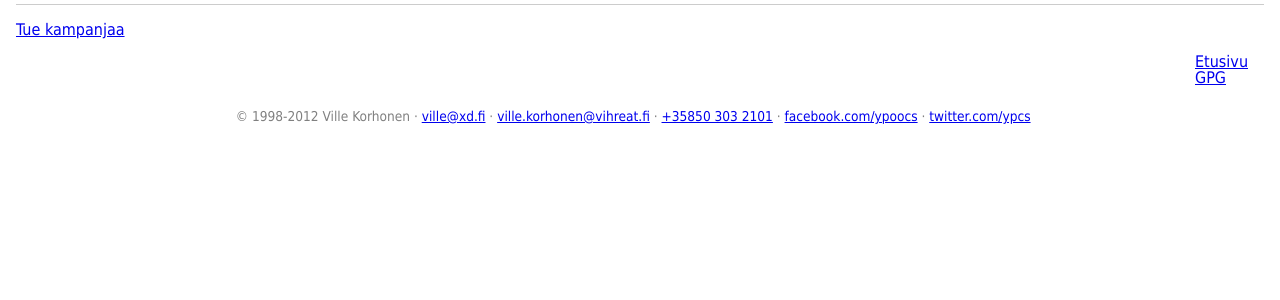
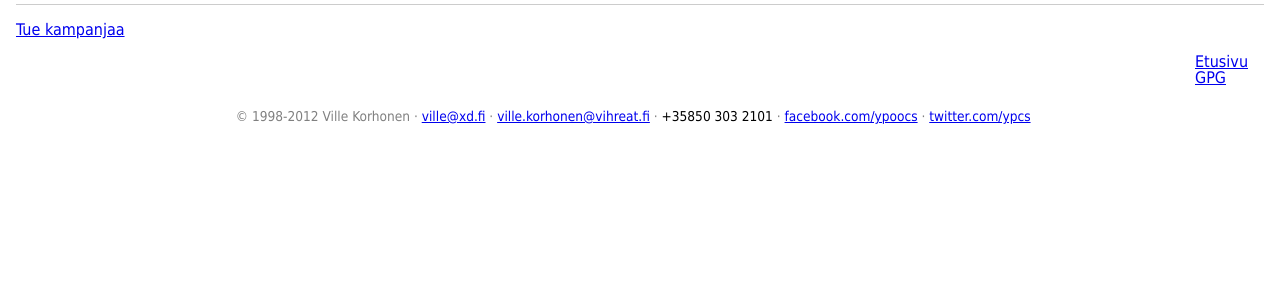
Before and after one commit to annavonzansen/ypcs.github.com, a Jekyll site: the page built from index.html, in a window 1280 px wide. Shown: the part 363-663 px from the top of the page. Built offline with Jekyll 4.4.1, drawn with Linux system fonts in a browser that asks for light colours; nearby versions of some CDN libraries; library files that are not in the unit come from our copies; Markdown is read by kramdown in place of the engine named in the settings.

Commit message:
Updated styles, formatting for tel: urls

```diff
--- /dev/null
+++ b/media/css/define.less
@@ -0,0 +1 @@
+@textcolor: #000;
--- a/media/css/style.css
+++ b/media/css/style.css
@@ -55,6 +55,13 @@ ul {
 .quiet {
   color: gray;
 }
+.notice {
+  color: red;
+}
+a[href^="tel:"] {
+  text-decoration: none;
+  color: #000000;
+}
 #page {
   padding: 1em;
 }
--- a/media/css/style.less
+++ b/media/css/style.less
@@ -66,6 +66,7 @@ ul {
 }
 
 @import "common.less";
+@import "ypcsfi.less";
 
 #page {
     padding: 1em;
--- /dev/null
+++ b/media/css/ypcsfi.less
@@ -0,0 +1,6 @@
+@import "define.less";
+
+a[href^="tel:"] {
+	text-decoration: none;
+	color: @textcolor;
+}
```
